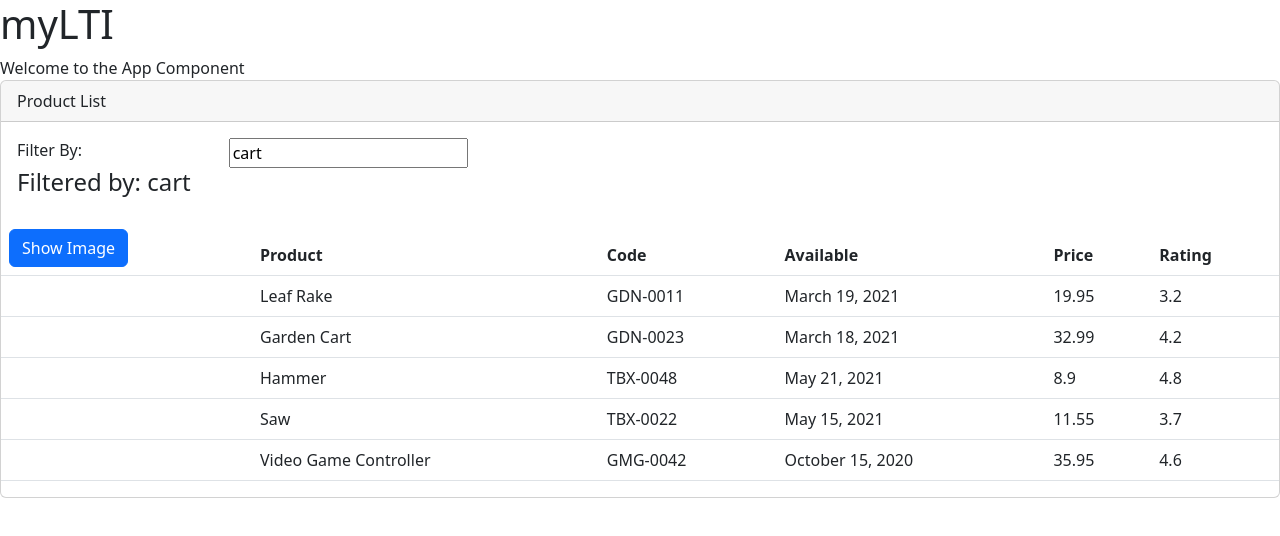
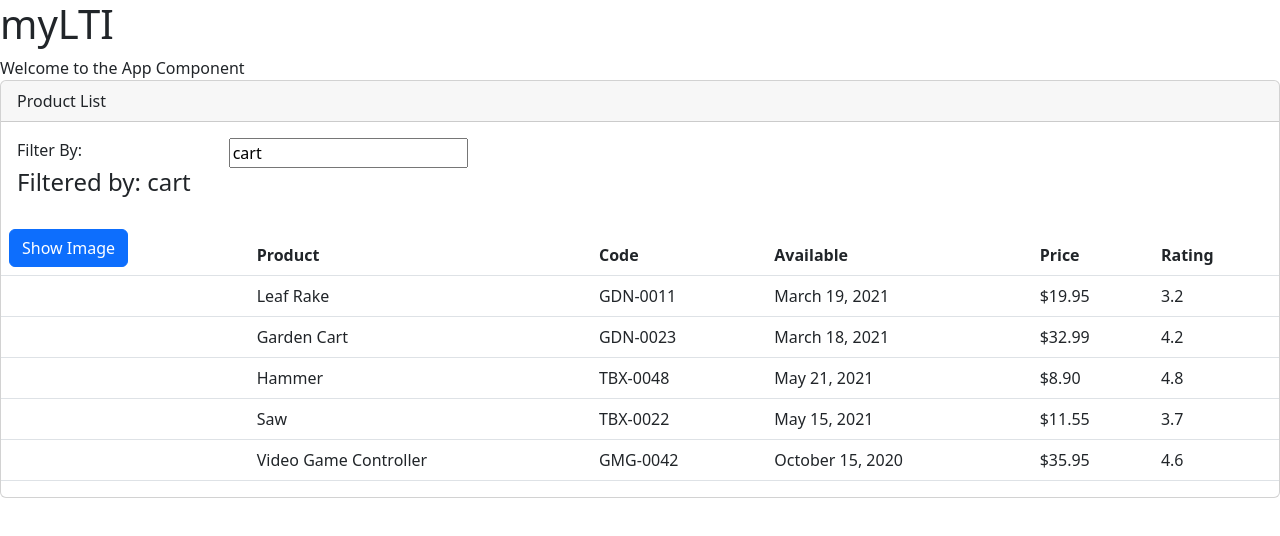
Before and after one commit to Jitin20/myLTIAngular, an Angular app: page / in a window 1280 px wide. Shown: the top 536 px of the page. Built offline with nearby package versions, Linux system fonts and the light colour scheme.

Commit message:
Implemeted Pipes Anotehr way we can do it is by | uppercare or lowercase

```diff
--- a/src/app/products/productlist/productlist.component.html
+++ b/src/app/products/productlist/productlist.component.html
@@ -34,7 +34,7 @@
                     <td>{{prod.productName}}</td>
                     <td>{{prod.productCode}}</td>
                     <td>{{prod.releaseDate}}</td>
-                    <td>{{prod.price}}</td>
+                    <td>{{prod.price | currency:'USD'}}</td>
                     <td>{{prod.starRating}}</td>
                 </tr>
                 <!-- to be left blank as we dont wanna hard code -->
```
